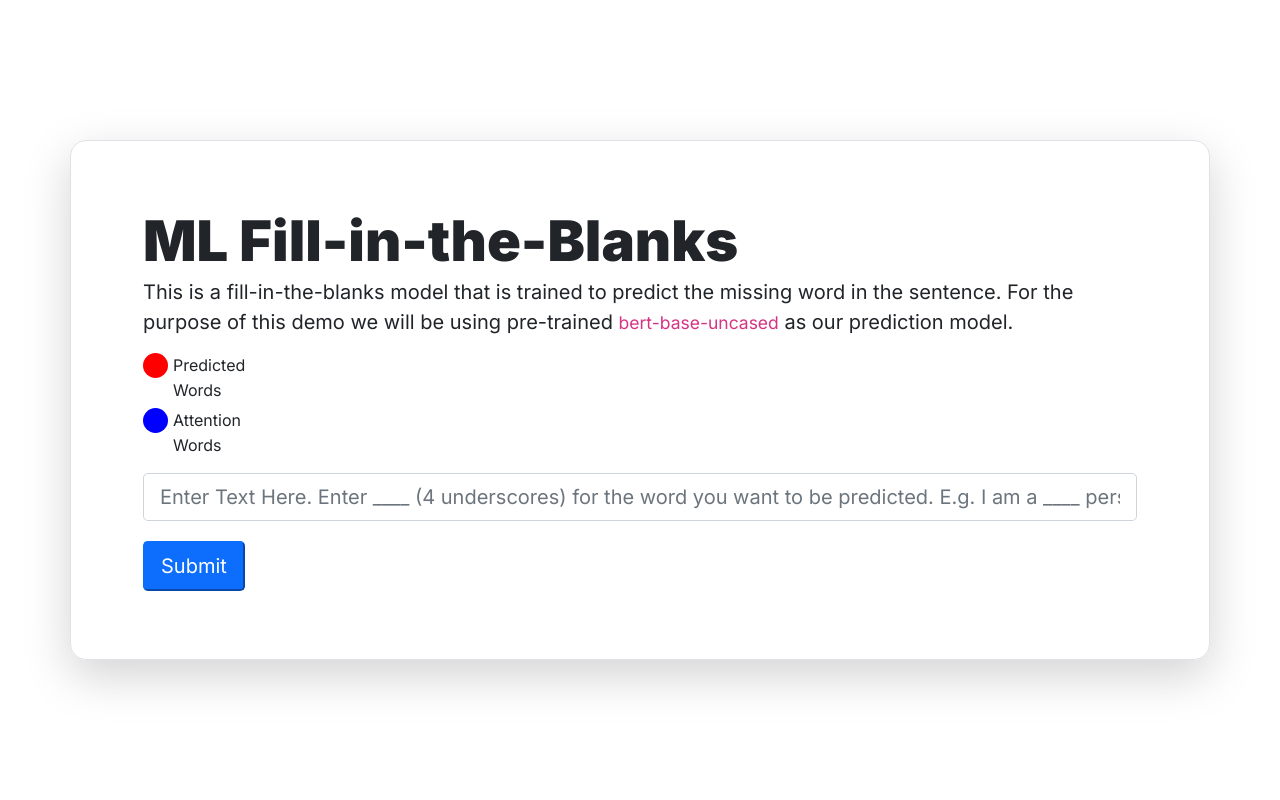
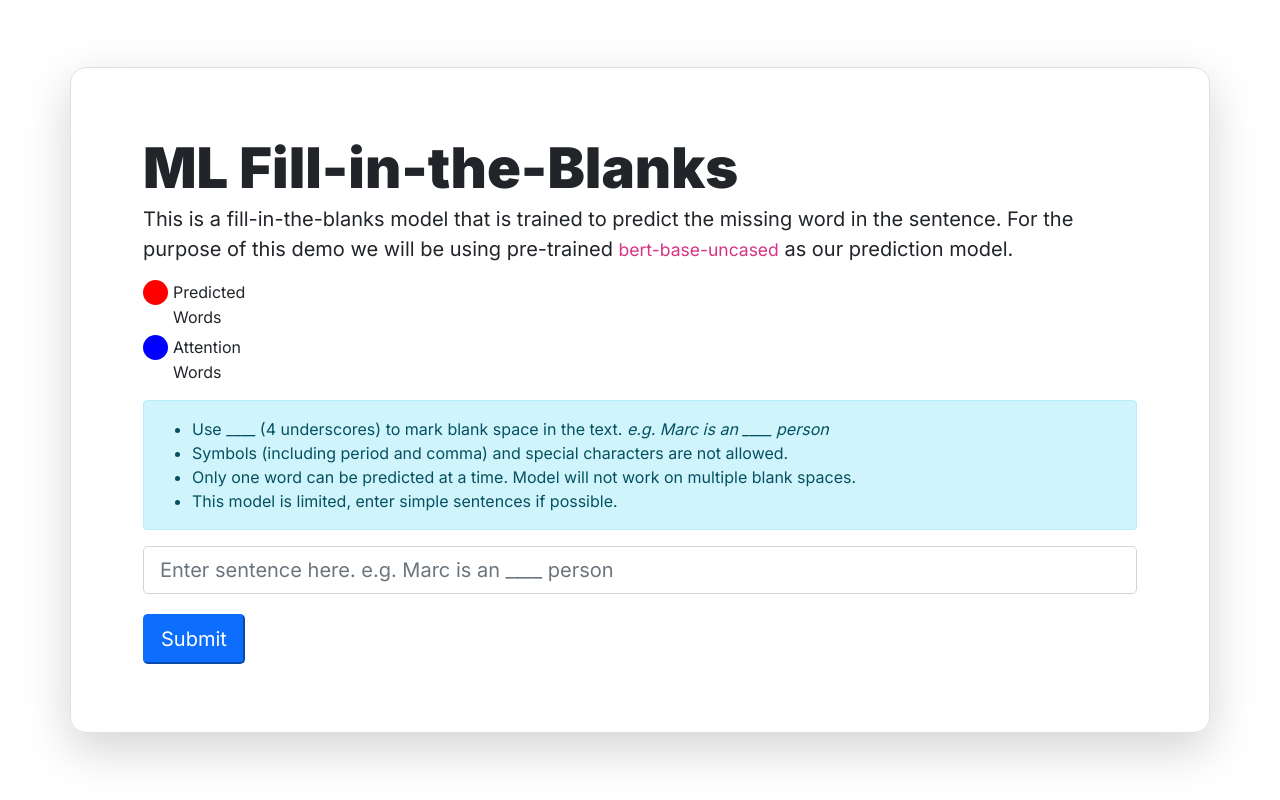
Before and after one commit to mabreyes/ml-fill-in-the-blanks, a Django app: page / in a window 1280 px wide. Run offline with Django 3.2, Linux system fonts and the light colour scheme; some libraries are stand-ins or nearby versions.

Commit message:
Add directions in container

```diff
--- a/generator/forms.py
+++ b/generator/forms.py
@@ -3,7 +3,7 @@ from django import forms
 
 class GeneratorForm(forms.Form):
     textarea = forms.CharField(max_length=100, widget=forms.TextInput(
-        attrs={"placeholder": "Enter Text Here. Enter ____ (4 underscores) for the word you want to be predicted. E.g. I am a ____ person.",
+        attrs={"placeholder": "Enter sentence here. e.g. Marc is an ____ person",
                "class": "form-control-lg"}))
 
     def __init__(self, *args, **kwargs):
--- a/generator/templates/generator.html
+++ b/generator/templates/generator.html
@@ -66,6 +66,10 @@
             width: 100%;
         }
 
+        ul {
+            margin-bottom: 0;
+        }
+
         .plus {
             border-radius: 1em !important;
         }
@@ -81,6 +85,14 @@
                 <p class="lead">This is a fill-in-the-blanks model that is trained to predict the missing word in the sentence. For the purpose of this demo we will be using pre-trained <code>bert-base-uncased</code> as our prediction model.</p>
                 <div class="label-predicted"><span>Predicted Words</span></div>
                 <div class="label-attention"><span>Attention Words</span></div>
+                <div class="alert alert-info">
+                    <ul>
+                        <li>Use ____ (4 underscores) to mark blank space in the text. <em>e.g. Marc is an ____ person</em></li>
+                        <li>Symbols (including period and comma) and special characters are not allowed.</li>
+                        <li>Only one word can be predicted at a time. Model will not work on multiple blank spaces.</li>
+                        <li>This model is limited, enter simple sentences if possible.</li>
+                    </ul>
+                </div>
                 <form action="" method="POST">
                     {% csrf_token %} {{ form|crispy }}
                     <input type="Submit" class="btn-lg btn-primary" name="submit" value="Submit">
```
